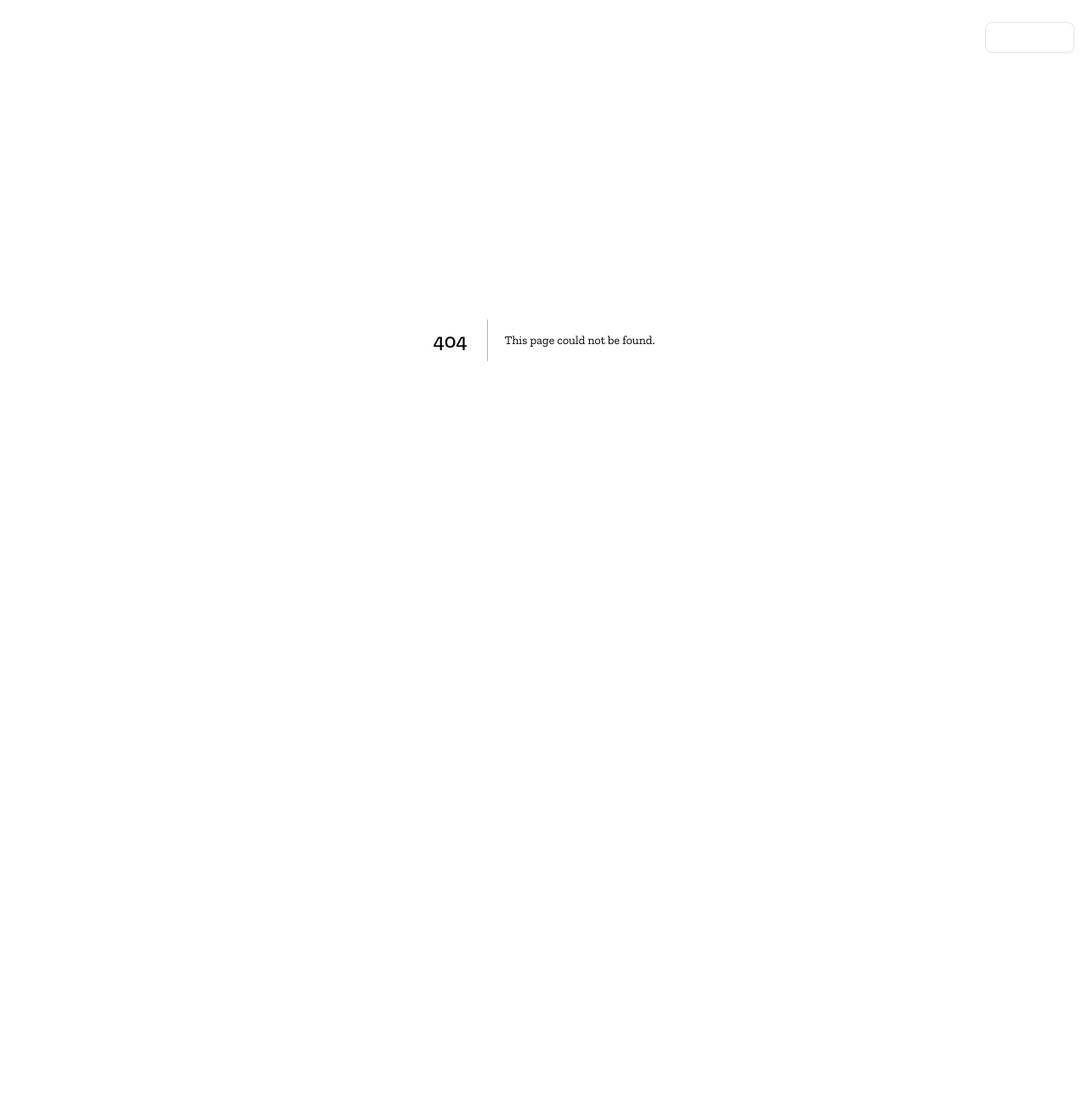
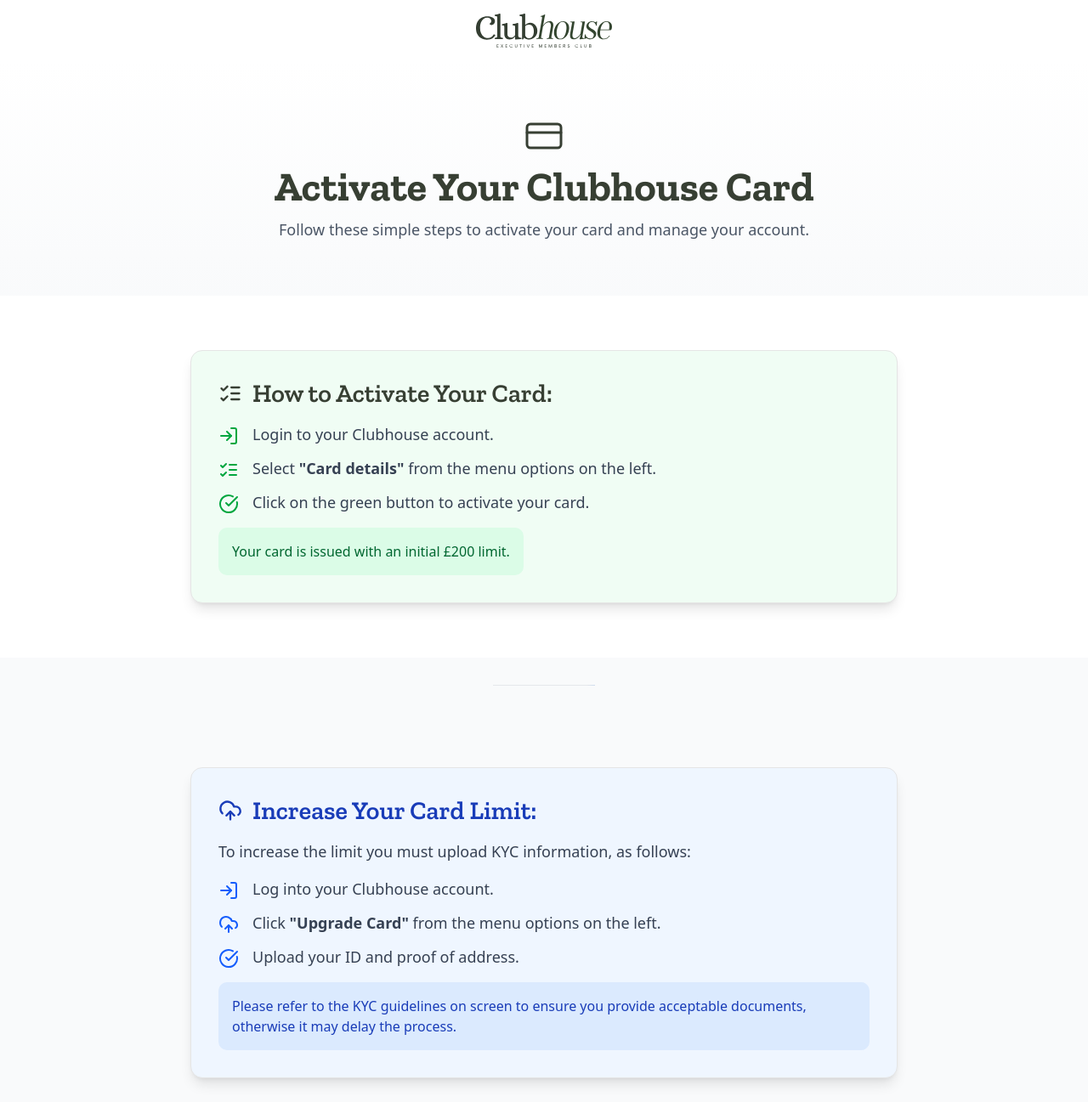
Before and after one commit to karthiknish/clubhouse-main, a Next.js app: page /activateme in a window 1280 px wide. Before the commit this address had no page. Shown: the top 1297 px of the page at 85% size. Before the commit the page ends 800 px from the top, so only its background shows below. Built offline with nearby package versions, Linux system fonts and the light colour scheme.

Commit message:
Refactor layout by removing Navbar from RootLayout and adding it to Home component for improved structure.

```diff
--- /dev/null
+++ b/src/app/activateme/page.jsx
@@ -0,0 +1,175 @@
+"use client";
+
+import React from "react";
+import Link from "next/link";
+import { Footer } from "@/components/home";
+import { Button } from "@/components/ui/button";
+import SimpleNavbar from "@/components/SimpleNavbar";
+import AnimatedDivider from "@/components/AnimatedDivider";
+import {
+  LogIn,
+  ListChecks,
+  CheckCircle,
+  UploadCloud,
+  HelpCircle,
+  Mail,
+  Phone,
+  CreditCard,
+} from "lucide-react";
+
+export default function ActivateMePage() {
+  return (
+    <div className="flex min-h-screen flex-col bg-gray-50">
+      <SimpleNavbar />
+
+      {/* Intro Section - Reduced padding */}
+      <section className="w-full py-12 md:py-16 bg-gradient-to-b from-white to-gray-50">
+        <div className="container mx-auto px-4 sm:px-6 lg:px-8 text-center">
+          <CreditCard
+            className="h-12 w-12 mx-auto text-theme mb-3"
+            strokeWidth={1.5}
+          />
+          <h1 className="text-4xl md:text-5xl font-bold font-display text-theme">
+            Activate Your Clubhouse Card
+          </h1>
+          <p className="mt-3 text-lg text-gray-600 max-w-2xl mx-auto">
+            Follow these simple steps to activate your card and manage your
+            account.
+          </p>
+        </div>
+      </section>
+
+      {/* Activation Steps Section - Reduced padding */}
+      <section className="w-full py-12 md:py-16 bg-white">
+        <div className="container mx-auto px-4 sm:px-6 lg:px-8 max-w-4xl">
+          <div className="p-6 md:p-8 bg-green-50 rounded-xl border border-green-200 shadow-lg">
+            <h2 className="text-3xl font-semibold font-display text-theme mb-4 flex items-center gap-3">
+              <ListChecks className="h-7 w-7 flex-shrink-0" />
+              How to Activate Your Card:
+            </h2>
+            <ol className="space-y-3 text-gray-700 text-lg">
+              <li className="flex items-start gap-4">
+                <LogIn className="h-6 w-6 text-green-600 mt-1 flex-shrink-0" />
+                <span>Login to your Clubhouse account.</span>
+              </li>
+              <li className="flex items-start gap-4">
+                <ListChecks className="h-6 w-6 text-green-600 mt-1 flex-shrink-0" />
+                <span>
+                  Select <strong>"Card details"</strong> from the menu options
+                  on the left.
+                </span>
+              </li>
+              <li className="flex items-start gap-4">
+                <CheckCircle className="h-6 w-6 text-green-600 mt-1 flex-shrink-0" />
+                <span>Click on the green button to activate your card.</span>
+              </li>
+            </ol>
+            <p className="mt-4 text-base text-green-800 bg-green-100 p-4 rounded-lg inline-block">
+              Your card is issued with an initial £200 limit.
+            </p>
+          </div>
+        </div>
+      </section>
+
+      <AnimatedDivider color="bg-gray-200" className="py-4" />
+
+      {/* KYC/Upgrade Steps Section - Reduced padding */}
+      <section className="w-full py-12 md:py-16 bg-gray-50">
+        <div className="container mx-auto px-4 sm:px-6 lg:px-8 max-w-4xl">
+          <div className="p-6 md:p-8 bg-blue-50 rounded-xl border border-blue-200 shadow-lg">
+            <h2 className="text-3xl font-semibold font-display text-blue-800 mb-4 flex items-center gap-3">
+              <UploadCloud className="h-7 w-7 flex-shrink-0" />
+              Increase Your Card Limit:
+            </h2>
+            <p className="mb-4 text-gray-700 text-lg">
+              To increase the limit you must upload KYC information, as follows:
+            </p>
+            <ol className="space-y-3 text-gray-700 text-lg">
+              <li className="flex items-start gap-4">
+                <LogIn className="h-6 w-6 text-blue-600 mt-1 flex-shrink-0" />
+                <span>Log into your Clubhouse account.</span>
+              </li>
+              <li className="flex items-start gap-4">
+                <UploadCloud className="h-6 w-6 text-blue-600 mt-1 flex-shrink-0" />
+                <span>
+                  Click <strong>"Upgrade Card"</strong> from the menu options on
+                  the left.
+                </span>
+              </li>
+              <li className="flex items-start gap-4">
+                <CheckCircle className="h-6 w-6 text-blue-600 mt-1 flex-shrink-0" />
+                <span>Upload your ID and proof of address.</span>
+              </li>
+            </ol>
+            <p className="mt-4 text-base text-blue-800 bg-blue-100 p-4 rounded-lg">
+              Please refer to the KYC guidelines on screen to ensure you provide
+              acceptable documents, otherwise it may delay the process.
+            </p>
+          </div>
+        </div>
+      </section>
+
+      <AnimatedDivider color="bg-gray-200" className="py-4" />
+
+      {/* Action/Support Section - Reduced padding */}
+      <section className="w-full py-12 md:py-16 bg-white">
+        <div className="container mx-auto px-4 sm:px-6 lg:px-8 text-center max-w-3xl">
+          {/* Member Login Link */}
+          <div className="mb-10">
+            <h3 className="text-2xl font-semibold font-display text-gray-800 mb-5">
+              Ready to Log In?
+            </h3>
+            <Button
+              asChild
+              className="bg-theme text-white hover:bg-theme/90 font-display px-12 py-4 text-xl shadow-lg hover:shadow-xl transition-shadow duration-300 transform hover:-translate-y-1"
+            >
+              <Link
+                href="https://member.theclubhouse.co.uk/Identity/Account/Login"
+                target="_blank"
+                rel="noopener noreferrer"
+              >
+                Member Login
+              </Link>
+            </Button>
+          </div>
+
+          {/* Assistance Info */}
+          <div className="text-gray-600">
+            <h3 className="text-2xl font-semibold font-display text-gray-800 mb-4 flex items-center justify-center gap-3">
+              <HelpCircle className="h-7 w-7 text-gray-500" />
+              Need Assistance?
+            </h3>
+            <p className="mb-4 text-lg">
+              If you require assistance or have any questions, please get in
+              touch:
+            </p>
+            <div className="space-y-2 text-lg">
+              <p className="flex items-center justify-center gap-2">
+                <Mail className="h-6 w-6 text-theme" />
+                <a
+                  href="mailto:support@theclubhouse.co.uk"
+                  className="text-theme hover:underline"
+                >
+                  support@theclubhouse.co.uk
+                </a>
+              </p>
+              <p className="flex items-center justify-center gap-2">
+                <Phone className="h-6 w-6 text-theme" />
+                <span className="text-gray-800">Tel:</span>
+                <a
+                  href="tel:02071004018"
+                  className="text-theme hover:underline"
+                >
+                  0207 100 4018
+                </a>
+              </p>
+            </div>
+          </div>
+        </div>
+      </section>
+
+      {/* Footer */}
+      <Footer />
+    </div>
+  );
+}
--- a/src/app/layout.js
+++ b/src/app/layout.js
@@ -1,6 +1,5 @@
 import { Geist, Geist_Mono, Zilla_Slab } from "next/font/google";
 import "./globals.css";
-import Navbar from "@/components/Navbar";
 import { OptimizedMotion } from "@/lib/framerConfig";
 
 const geistSans = Geist({
@@ -38,10 +37,7 @@
       <body
         className={`${geistSans.variable} ${geistMono.variable} ${zillaSlab.variable} antialiased`}
       >
-        <OptimizedMotion>
-          <Navbar />
-          {children}
-        </OptimizedMotion>
+        <OptimizedMotion>{children}</OptimizedMotion>
       </body>
     </html>
   );
--- a/src/app/page.js
+++ b/src/app/page.js
@@ -3,6 +3,7 @@
 import { useState, useEffect, useRef } from "react";
 import { motion, useScroll, useTransform } from "framer-motion";
 import CustomCursor from "@/components/CustomCursor";
+import Navbar from "@/components/Navbar";
 
 // Import all home components
 import {
@@ -47,6 +48,7 @@
 
   return (
     <main className="flex min-h-screen flex-col items-center justify-between relative overflow-hidden">
+      <Navbar />
       {/* Custom cursor - only rendered on client side */}
       {mounted && (
         <CustomCursor
--- /dev/null
+++ b/src/components/SimpleNavbar.jsx
@@ -0,0 +1,21 @@
+import React from "react";
+import Link from "next/link";
+import Image from "next/image";
+
+export default function SimpleNavbar() {
+  return (
+    <header className="w-full py-4 px-4 md:px-8 bg-white shadow-sm">
+      <div className="container mx-auto flex justify-center items-center">
+        <Link href="/" className="flex items-center gap-2">
+          <Image
+            src="/images/GreenLogo.svg"
+            alt="Clubhouse Logo"
+            width={160}
+            height={45}
+            priority
+          />
+        </Link>
+      </div>
+    </header>
+  );
+}
```
